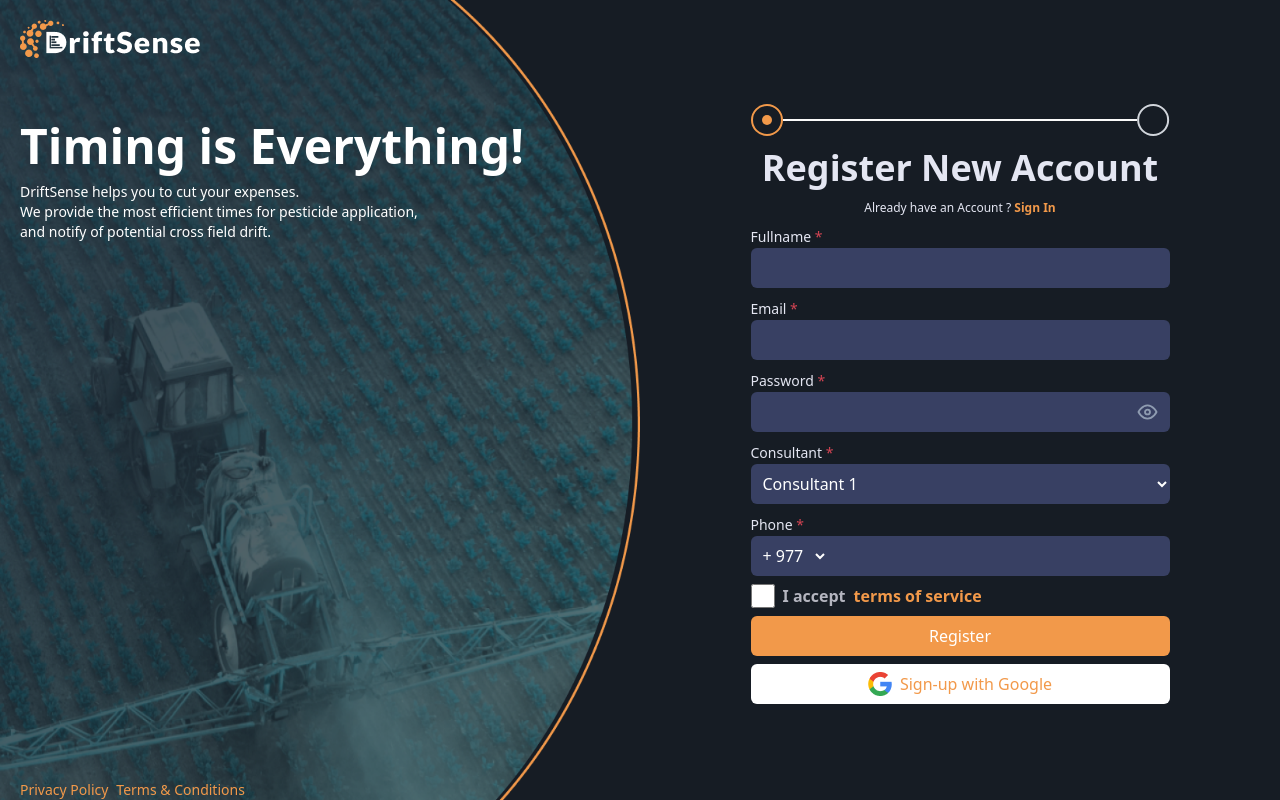
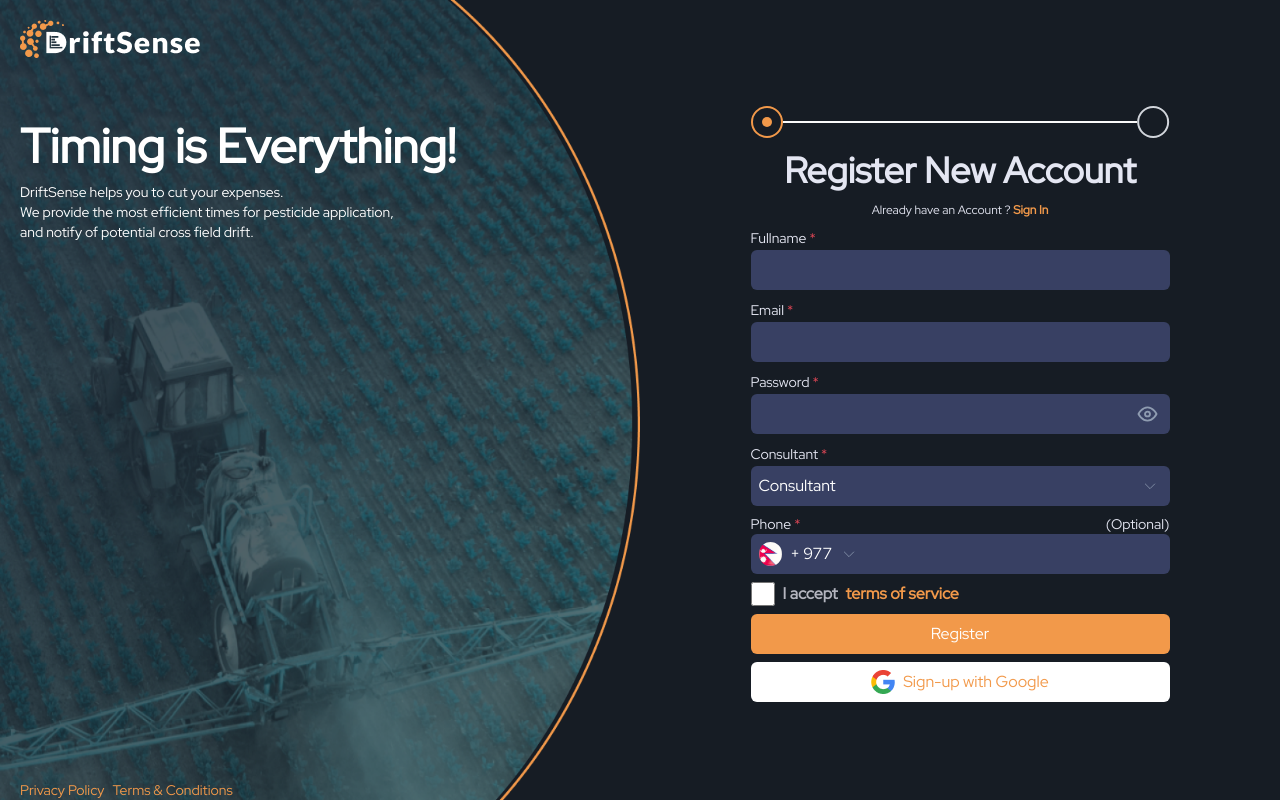
Before and after one commit to anup39/driftsense-frontend, a React (Create React App) app: page /register in a window 1280 px wide. Built offline with nearby package versions, Linux system fonts and the light colour scheme.

Commit message:
First Page Finalized

```diff
--- a/public/index.html
+++ b/public/index.html
@@ -1,14 +1,12 @@
 <!DOCTYPE html>
 <html lang="en">
+
 <head>
   <meta charset="utf-8" />
   <link rel="icon" href="%PUBLIC_URL%/favicon.ico" />
   <meta name="viewport" content="width=device-width, initial-scale=1" />
   <meta name="theme-color" content="#000000" />
-    <meta
-      name="description"
-      content="Web site created using create-react-app"
-    />
+  <meta name="description" content="Web site created using create-react-app" />
   <link rel="apple-touch-icon" href="%PUBLIC_URL%/logo192.png" />
   <!--
       manifest.json provides metadata used when your web app is installed on a
@@ -24,8 +22,17 @@
       work correctly both with client-side routing and a non-root public URL.
       Learn how to configure a non-root public URL by running `npm run build`.
     -->
+  <link rel="preconnect" href="https://fonts.googleapis.com">
+  <link rel="preconnect" href="https://fonts.gstatic.com" crossorigin>
+  <link href="https://fonts.googleapis.com/css2?family=Red+Hat+Display&display=swap" rel="stylesheet">
   <title>React App</title>
+  <style>
+    *{
+      font-family: 'Red Hat Display', sans-serif;
+    }
+  </style>
 </head>
+
 <body>
   <noscript>You need to enable JavaScript to run this app.</noscript>
   <div id="root"></div>
@@ -40,4 +47,5 @@
       To create a production bundle, use `npm run build` or `yarn build`.
     -->
 </body>
+
 </html>
--- a/src/App.css
+++ b/src/App.css
@@ -2,4 +2,4 @@
 @tailwind components;
 @tailwind utilities;
 
-/* @import url('https://fonts.googleapis.com/css2?family=Red+Hat+Display:wght@600&display=swap'); */
+@import url('https://fonts.googleapis.com/css2?family=Red+Hat+Display:wght@600&display=swap');
--- a/src/component/form/Consultant.js
+++ b/src/component/form/Consultant.js
@@ -1,4 +1,6 @@
 import React from "react";
+import Down from "./assets/down.svg";
+
 export default function FormConsultant() {
 
   return (
@@ -12,23 +14,20 @@
           Consultant <span className="text-[#D44453]">*</span>
         </label>
         <br />
-              <select
-                name="car"
-                id="select"
-                className="
-                  outline-2
-                  outline-[#F2994A]
-                  bg-[#384063]
-                  text-white
-                  w-full
-                  py-1 fdc:p-2 tdc:py-1  fvdc:p-2
-                  rounded-md  "
-              >
-                <option value="Consultant 1">Consultant 1</option>
-                <option value="Consultant 2">Consultant 2</option>
-                <option value="Consultant 3">Consultant 3</option>
-                <option value="Consultant 4">Consultant 4</option>
-              </select>
+          <ul className="  outline-2 text-white w-full  z-[9999]  relative ">
+            <div className="relative">
+                <li className=" bg-[#384063] block py-1 fdc:p-2 tdc:py-1  fvdc:p-2 rounded-md">Consultant </li>
+                <div className=" absolute inset-y-0 right-0 pr-3 flex items-center text-sm">
+                  <img alt="" src={Down} className="h-4 text-gray-700 cursor-pointer hover:"></img>
+                </div>
+            </div>
+            <li className=" rounded-md  absolute text-center w-full hidden">
+              <li className="bg-[#1F2937] hover:bg-[#161C24] py-1 fdc:p-2 tdc:py-1  fvdc:p-2">Jon Doe</li>
+              <li className="bg-[#1F2937] hover:bg-[#161C24] py-1 fdc:p-2 tdc:py-1  fvdc:p-2">Im the Agronomist / Pest Control Advisor</li>
+              <li className="bg-[#1F2937] hover:bg-[#161C24] py-1 fdc:p-2 tdc:py-1  fvdc:p-2">Others</li>
+            </li>
+
+          </ul>
       </div>
     </>
   );
--- a/src/component/form/PhoneNumber.js
+++ b/src/component/form/PhoneNumber.js
@@ -1,32 +1,45 @@
 import React from "react";
+import Down from "./assets/down.svg";
+import Nep from "./assets/Nepal.png";
 
 export default function FormNumber() {
   return (
     <>
       <div className="">
-        <label
-          className="
-        text-sm fdc:text-md tdc:text-sm tdc:text-[#E4E6F2]
-        "
-        >
-          Phone <span className="text-[#D44453]">*</span>
+        <label className="text-sm fdc:text-md tdc:text-sm tdc:text-[#E4E6F2] grid grid-cols-2">
+          <span> Phone <span className="text-[#D44453]">*</span> </span>
+          <span className="justify-self-end">(Optional)</span>
         </label>
-        <br />
+
         <div className="flex">
-          <select
-            name="cars"
-            id="cars"
-            className="
-                  outline-2 rounded-l-md
-                  outline-[#F2994A]
-                  bg-[#384063]
-                  text-white
-                   py-1 fdc:p-2 tdc:py-1  fvdc:p-2
-                   "
-          >
-            <option value="Nepal">+ 977</option>
-            <option value="India">+ 91 </option>
-          </select>
+          <ul className="basis-2/5  outline-2 text-white w-full  z-[9999] rounded-r-md relative ">
+            <div className="relative">
+              <li className=" bg-[#384063]  py-1 fdc:p-2 tdc:py-1  fvdc:p-2 rounded-l-md flex space-x-2">
+                <img alt="" src={Nep} className="h-6 text-gray-700 cursor-pointer rounded-full"></img>
+                <span>+ 977 </span>
+              </li>
+
+              <div className=" absolute inset-y-0 right-0 pr-3 flex items-center text-sm">
+                <img alt="" src={Down} className="h-4 text-gray-700 cursor-pointer hover:"></img>
+              </div>
+            </div>
+            {/* DropDown */}
+            <li className="basis-3/5 rounded-md  absolute text-center w-full  mxa-h-[150px] overflow-y-scroll hidden">
+              <li className="bg-[#1F2937] hover:bg-[#161C24] py-1 fdc:p-2 tdc:py-1  fvdc:p-2 flex space-x-2">
+                <img alt="" src={Nep} className="h-6 text-gray-700 cursor-pointer rounded-full"></img>
+                <span>+ 977 </span>
+              </li>
+              <li className="bg-[#1F2937] hover:bg-[#161C24] py-1 fdc:p-2 tdc:py-1  fvdc:p-2 flex space-x-2">
+                <img alt="" src={Nep} className="h-6 text-gray-700 cursor-pointer rounded-full"></img>
+                <span>+ 977 </span>
+              </li>
+              <li className="bg-[#1F2937] hover:bg-[#161C24] py-1 fdc:p-2 tdc:py-1  fvdc:p-2 flex space-x-2">
+                <img alt="" src={Nep} className="h-6 text-gray-700 cursor-pointer rounded-full"></img>
+                <span>+ 977 </span>
+              </li>
+            </li>
+
+          </ul>
           <input
             type="text"
             className="
--- a/src/routes/routes.js
+++ b/src/routes/routes.js
@@ -10,6 +10,7 @@
 import GuidePassword from "../component/form/text/passwordguide/GuidePassword"
 import RegisterWithGoogleHead from "../component/form/title/RegisterWithGoogleHead"
 import RegisterWithGoogle  from "../component/RegisterWithGoogle"
+import FormConsultant from "../component/form/Consultant";
 const NotFound = () => {
   return <div>Page Not found</div>;
 };
@@ -32,6 +33,8 @@
         <Route exact path="/passwordguide" element={<GuidePassword />} />
         <Route exact path="/registerwithgoogle" element={<RegisterWithGoogle />} />
 
+        <Route exact path="/consultant" element={<FormConsultant />} />
+
         <Route path="*" element={<NotFound />} />
       </Routes>
     </Router>
```
Also changed, not shown: src/component/form/assets/Nepal.png (added), src/component/form/assets/down.svg (added). Lines whose indentation alone changed are shown as unchanged.
